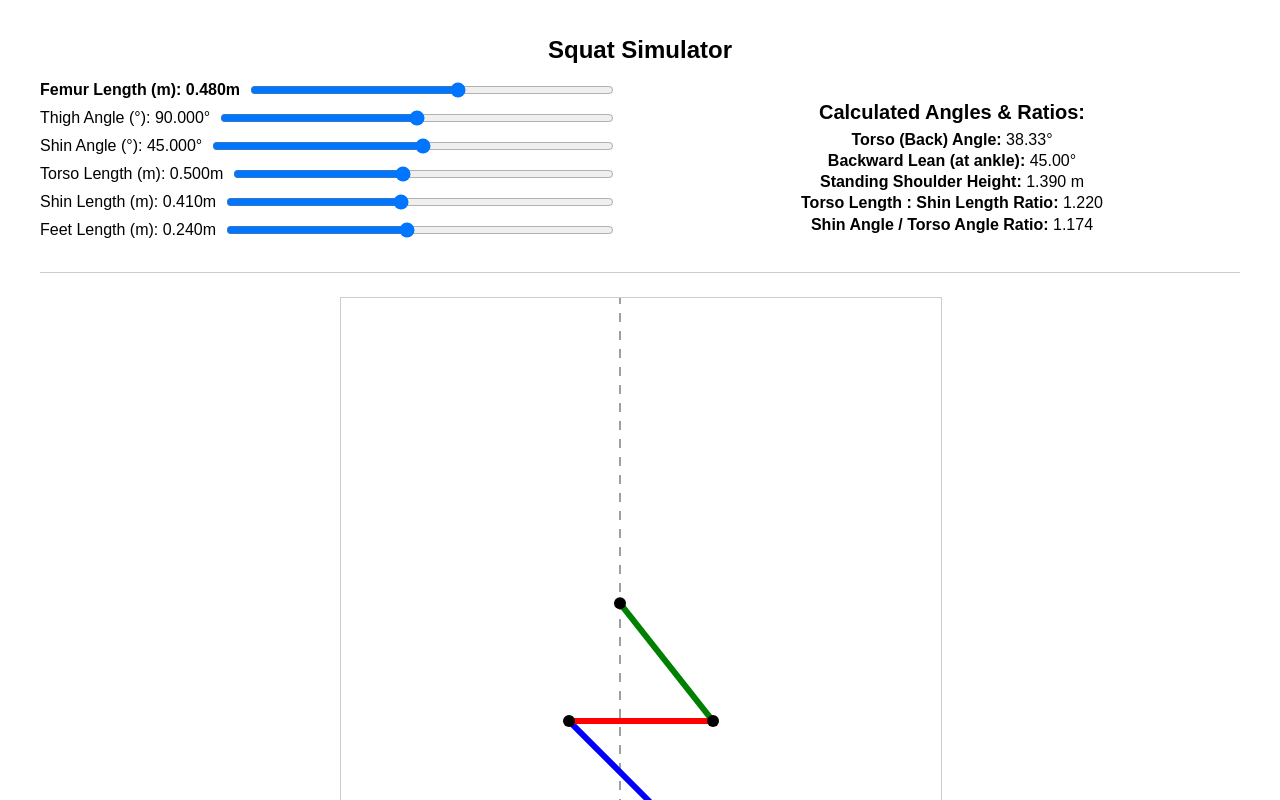
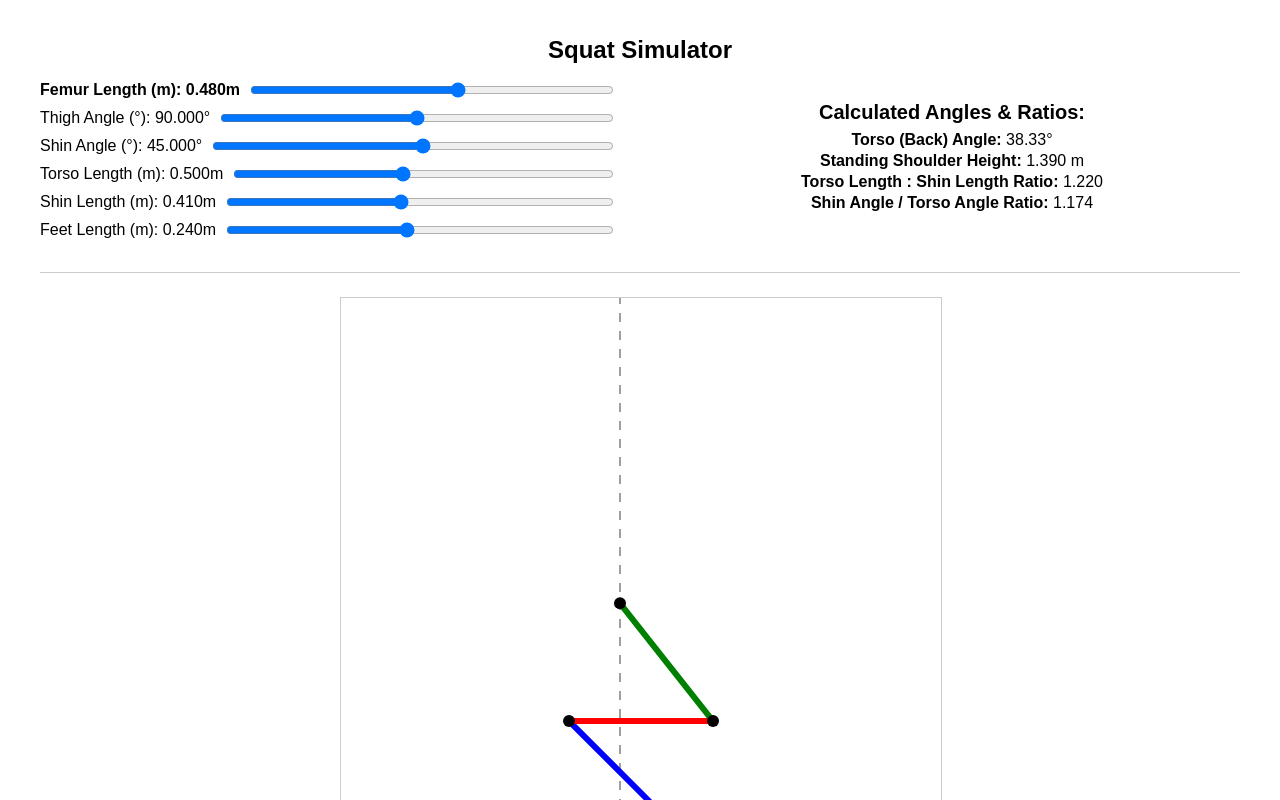
Before and after one commit to KanHarI/SquatsSimulator, a React (Create React App) app: page / in a window 1280 px wide. Shown: the top 800 px of the page. Built offline with nearby package versions, Linux system fonts and the light colour scheme.

Commit message:
Remove unneeded to display property

```diff
--- a/src/SquatSimulator.js
+++ b/src/SquatSimulator.js
@@ -80,9 +80,6 @@ const SquatSimulator = () => {
       <h3 className="calculated-header">Calculated Angles &amp; Ratios:</h3>
       <p>
         <strong>Torso (Back) Angle:</strong> {torsoAngleDeg.toFixed(2)}°
-      </p>
-      <p>
-        <strong>Backward Lean (at ankle):</strong> {parameters.shinAngle.toFixed(2)}°
       </p>
       <p>
         <strong>Standing Shoulder Height:</strong> {shoulderHeight.toFixed(3)} m
```
